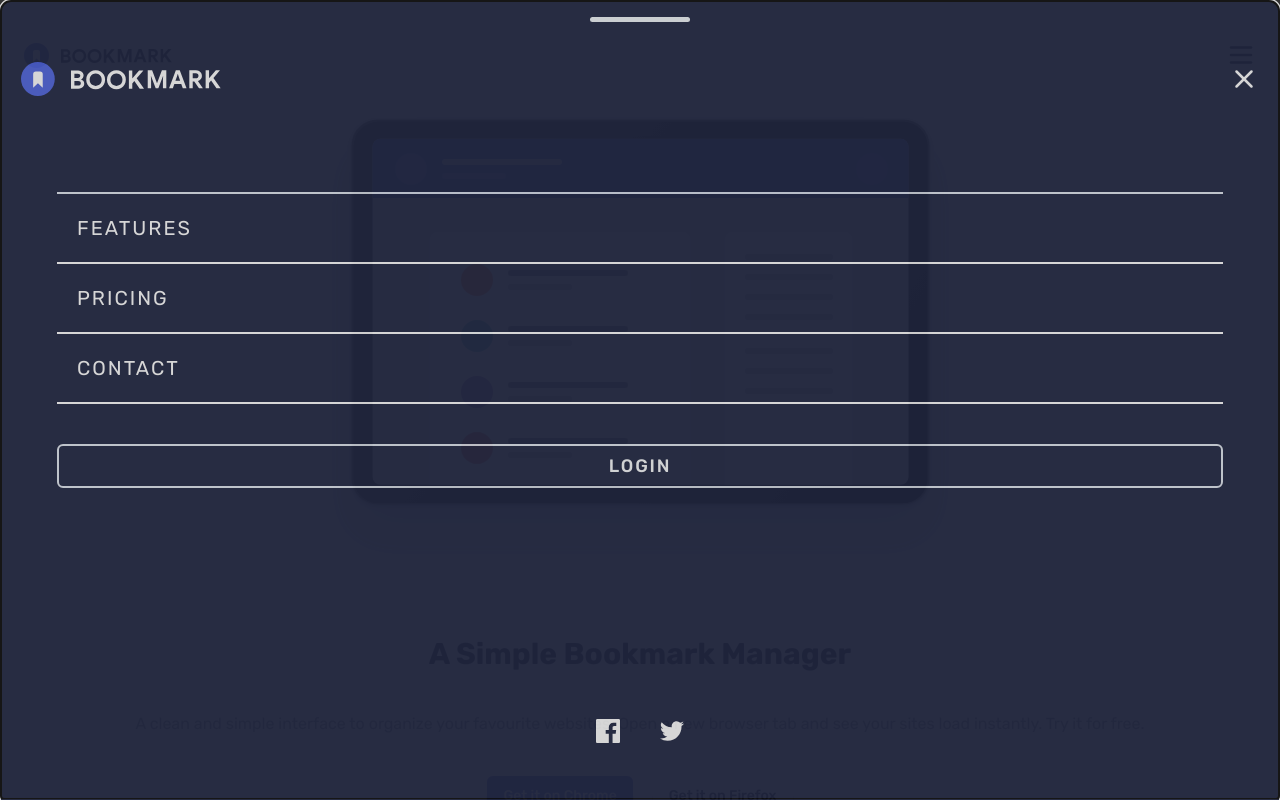
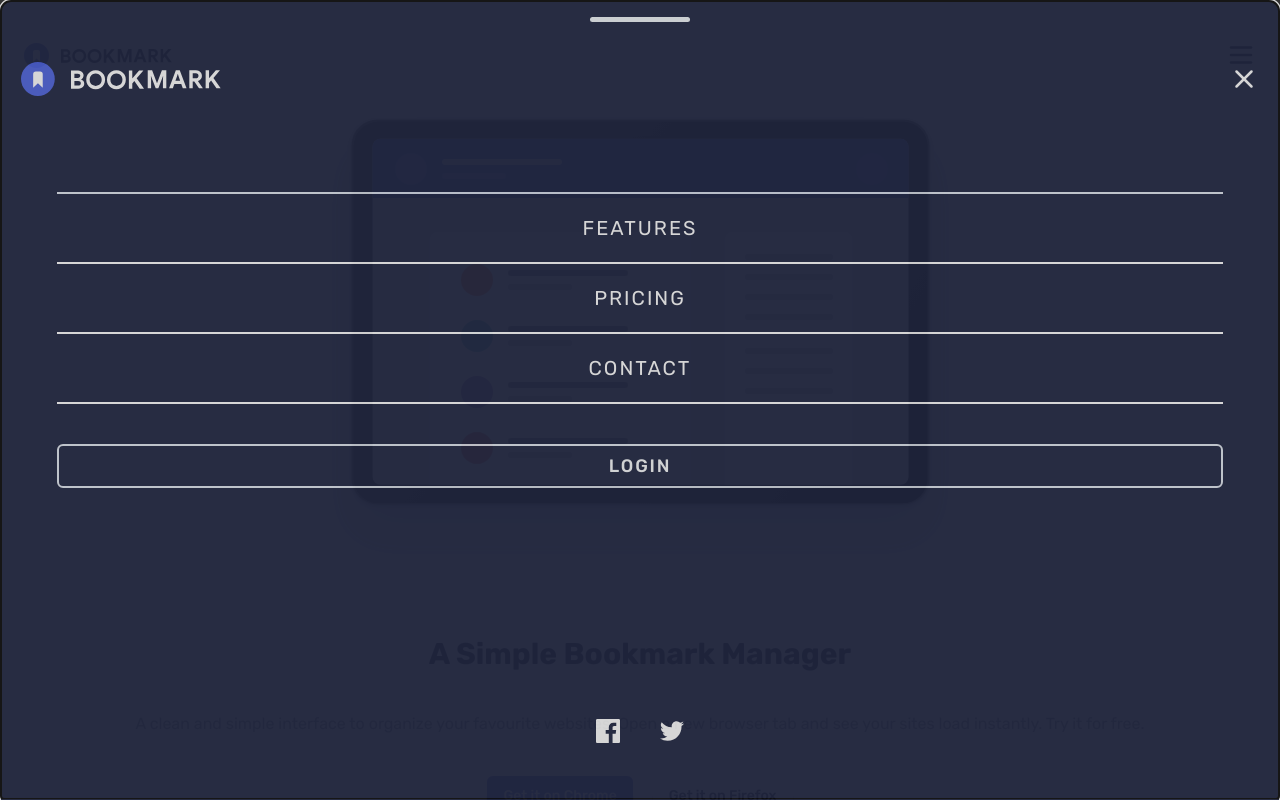
Before and after one commit to thiagomartns/bookmark-landing-page, a Next.js app: page / in a window 1280 px wide. Both pictures are taken after a click on the icon 1241 px from the left and 55 px from the top of the page. Built offline with nearby package versions, Linux system fonts and the light colour scheme.

Commit message:
Refact: Center links

```diff
--- a/src/components/nav/drawer/index.tsx
+++ b/src/components/nav/drawer/index.tsx
@@ -28,7 +28,7 @@ export const DrawerComponent = () => {
       title: "pricing",
     },
     {
-      id: 1,
+      id: 3,
       title: "contact",
     },
   ];
@@ -56,13 +56,14 @@ export const DrawerComponent = () => {
           <DrawerDescription className="p-10">
             <div className="flex flex-col text-xl mb-10 first: border-t-2">
               {drawerItems.map((item) => (
-                <Link
+                <div
                   key={item.id}
-                  href="#"
-                  className="tracking-widest border-b-2 text-white border-custom-grey-lighter p-5 "
+                  className="tracking-widest border-b-2 text-white border-custom-grey-lighter p-5 flex items-center justify-center "
                 >
-                  {item.title}
-                </Link>
+                  <Link href="#" className="text-center">
+                    {item.title}
+                  </Link>
+                </div>
               ))}
             </div>
             <Button className="w-full border-2 uppercase text-lg py-5 tracking-widest bg-transparent">
```
